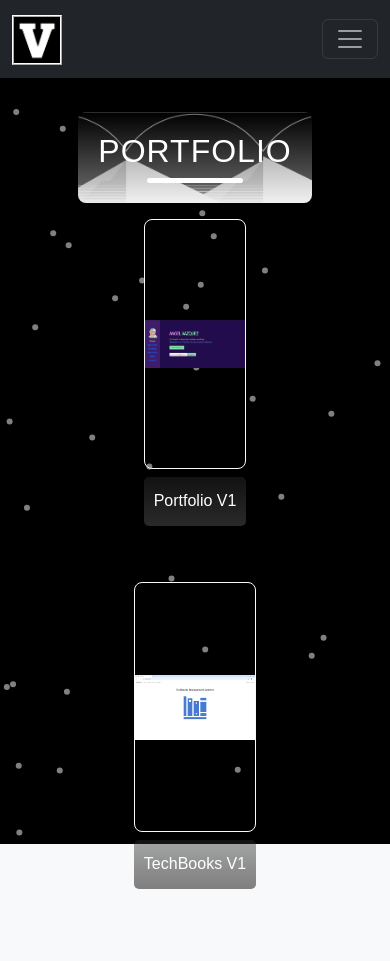
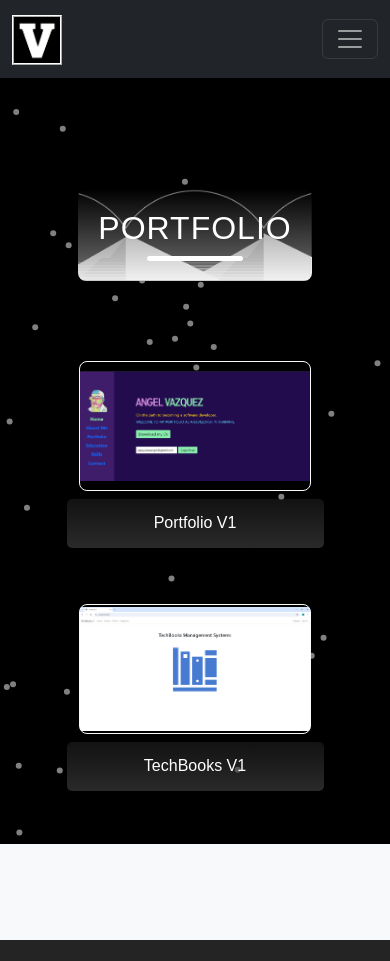
Before and after one commit to AngelVaPa/PortfolioWebsiteV2, a React (Vite) app: page /portfolio in a window 390 px wide. After the commit the page ends 940 px from the top, so only its background shows below. Built offline with nearby package versions, Linux system fonts and the light colour scheme.

Commit message:
Update Portfolio.css

```diff
--- a/src/css/Portfolio.css
+++ b/src/css/Portfolio.css
@@ -34,7 +34,8 @@
 
 .project-container {
     display: flex;
-    flex-direction: column;
+    flex-wrap: wrap;
+    justify-content: center;
     align-items: center;
     gap: 2rem;
 }
@@ -49,12 +50,16 @@
     background: linear-gradient(rgba(44, 44, 44, 0.411), rgba(65, 63, 63, 0.658));
     padding: 10px;
     border-radius: 5px;
+    text-align: center;
 }
 
 .thumbnail {
-    width: 450px;
-    height: 250px;
+    width: 100%;
+    max-width: 450px;
+    height: auto;
+    aspect-ratio: 16 / 9;
 }
+
 
 .thumbnail:hover {
     transform: scale(0.95);
@@ -79,15 +84,16 @@
     .portfolioTitle {
         font-size: 2.5rem;
         margin: 4rem 0 1rem;
+        margin-bottom: 5rem;
     }
 
-    .project-container {
-        flex-direction: column;
+    .project {
+        flex-basis: 100%;
+        max-width: 100%;
     }
 
     .thumbnail {
-        width: 100%;
-        max-width: 450px;
+        width: 90%;
     }
 
     .prj-title {
```
